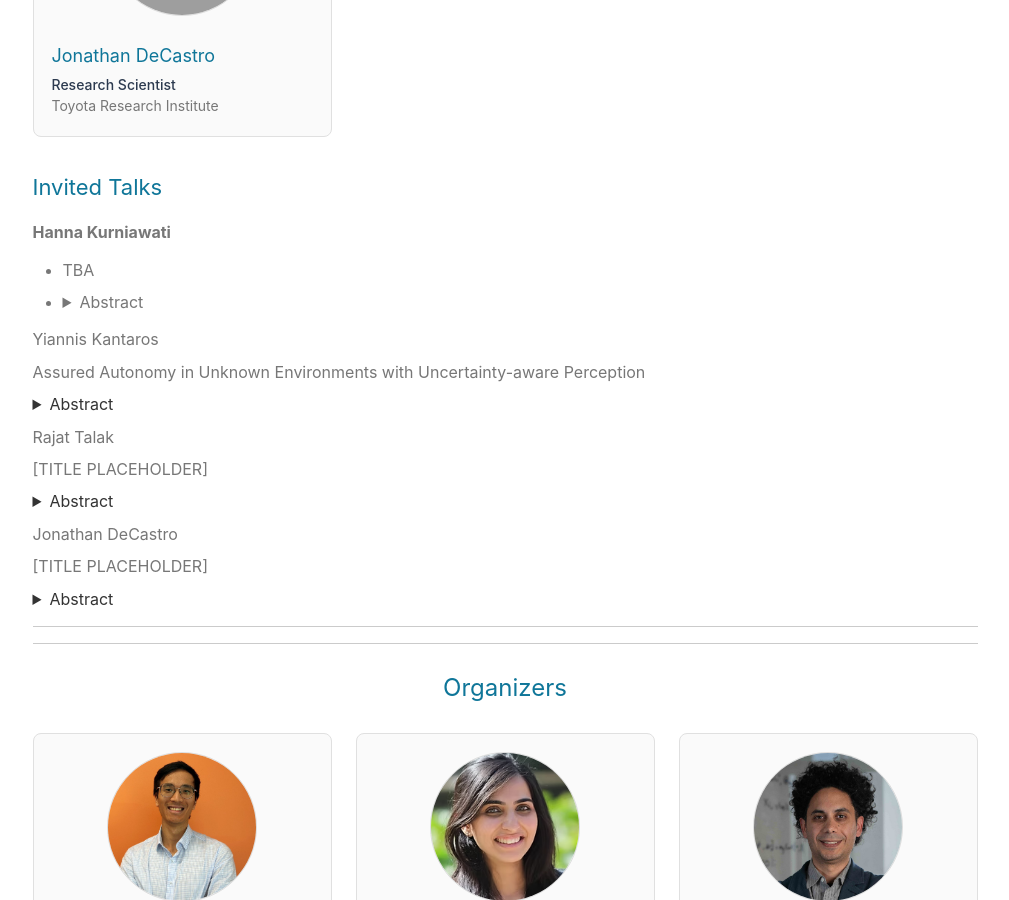
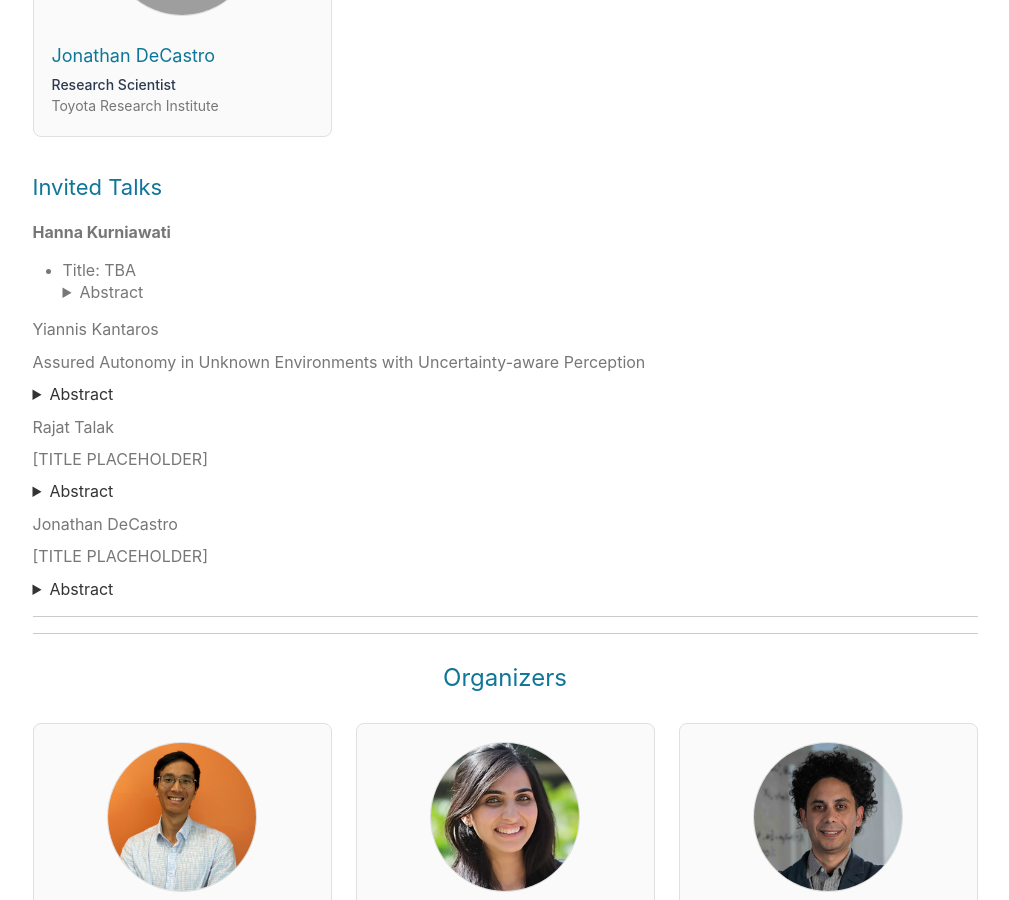
Before and after one commit to aria-systems-group/website, a Jekyll site: the page built from pages/rssworkshop2025.md, in a window 1280 px wide and 900 px high, scrolled down 3739 px. Shown: the whole window, without its empty margins (135-1144 px from the left). Built offline with Jekyll 4.4.1, drawn with Linux system fonts in a browser that asks for light colours; grey boxes are pictures that could not be loaded.

Commit message:
added invited talk titles

```diff
--- a/pages/rssworkshop2025.md
+++ b/pages/rssworkshop2025.md
@@ -321,11 +321,12 @@
   <div class="talk-card">
     <p class="role"><b>Hanna Kurniawati</b></p>
     <ul>
-      <li><p class="talk-title">TBA</p></li>
-      <li><details class="talk-abstract">
+      <li>Title: TBA
+      <details class="talk-abstract">
       <summary>Abstract</summary>
       <p>TBA</p>
-    </details></li>
+    </details>
+    </li>
     </ul>
   </div>
 
```
